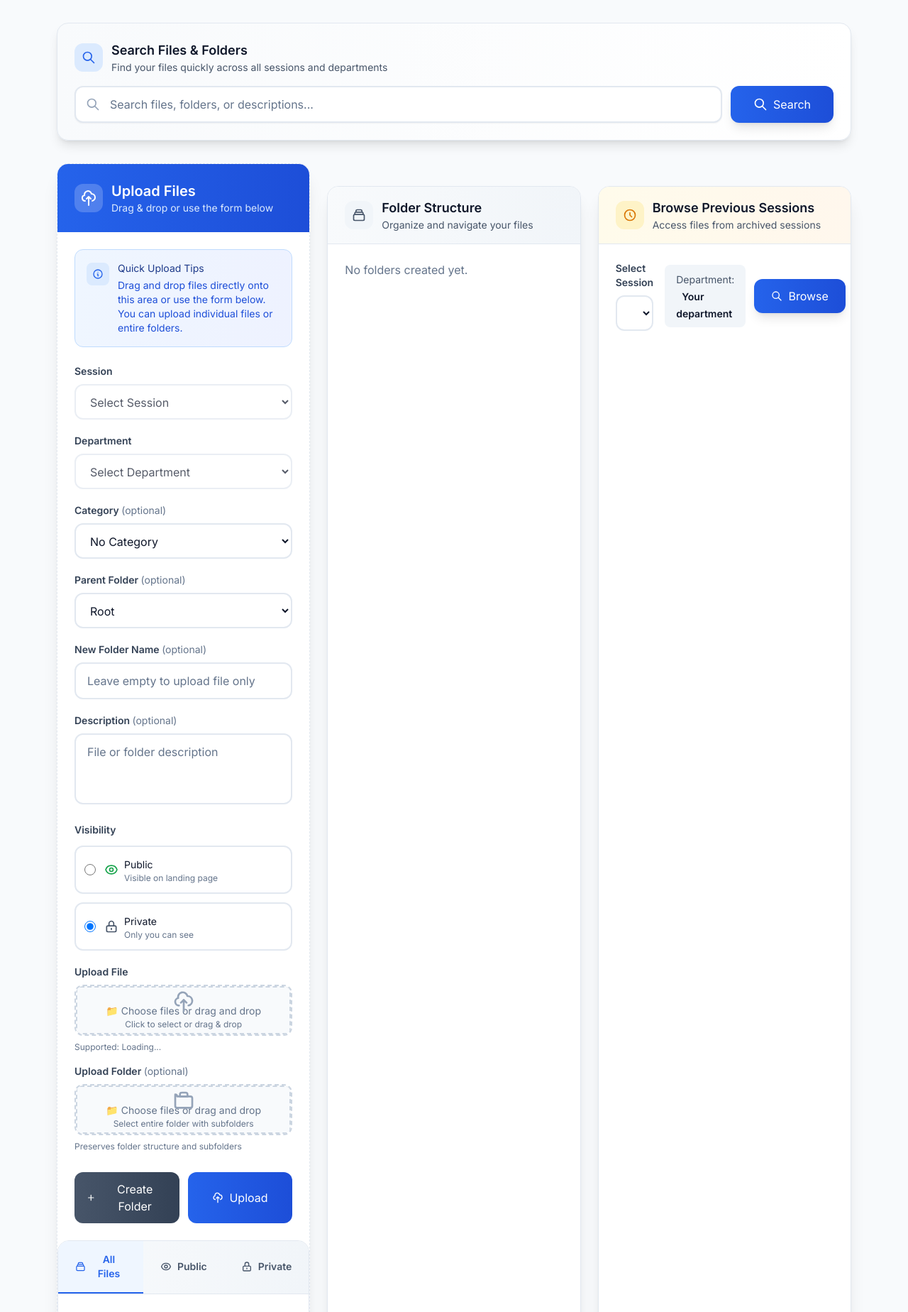
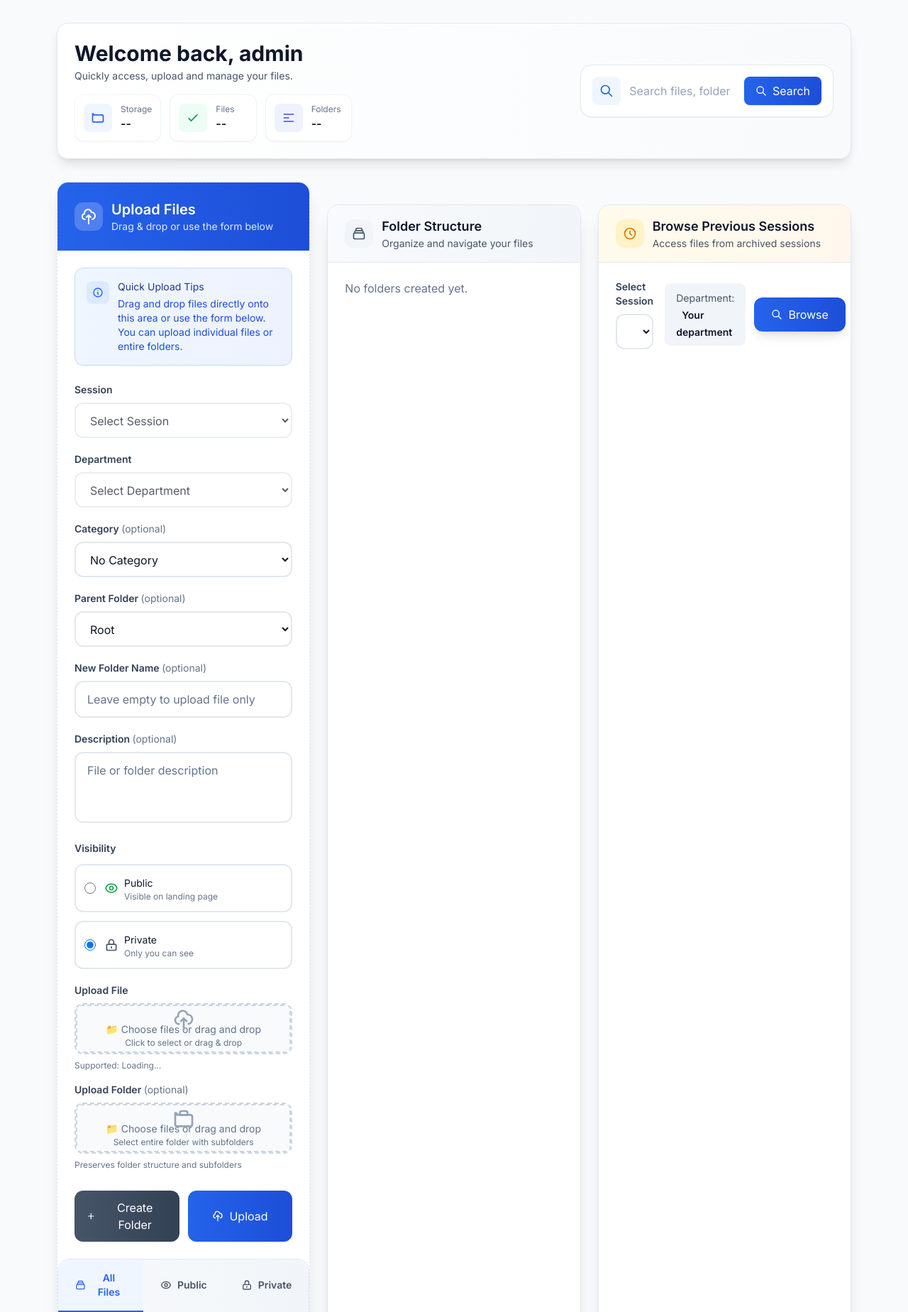
Before and after one commit to AyanAhmedKhan/MITS-Cloudy, a Django app: template templates/core/dashboard.html in a window 1280 px wide. Shown: the part 97-1945 px from the top of the page at 71% size. Run offline with Django 4.2, Linux system fonts and the light colour scheme; the template is opened without the code that fills it, so the values that code supplies are empty; a user stored in the database is signed in; data comes from the database, SQL or seed files in the repository; some libraries are stand-ins or nearby versions.

Commit message:
Refactor dashboard search section for improved usability and visual consistency

```diff
--- a/templates/core/dashboard.html
+++ b/templates/core/dashboard.html
@@ -1,50 +1,82 @@
 {% extends 'base.html' %}
 {% block title %}Dashboard - MITS Cloud{% endblock %}
 {% block content %}
-<!-- Enhanced Search Bar -->
-<div class="bg-gradient-to-r from-slate-50 to-white border border-slate-200 rounded-2xl shadow-lg mb-8 overflow-hidden">
-  <div class="p-6">
-    <div class="flex items-center gap-3 mb-4">
-      <div class="w-10 h-10 bg-blue-100 rounded-xl flex items-center justify-center">
-        <svg class="w-5 h-5 text-blue-600" fill="none" stroke="currentColor" viewBox="0 0 24 24">
-          <path stroke-linecap="round" stroke-linejoin="round" stroke-width="2" d="M21 21l-6-6m2-5a7 7 0 11-14 0 7 7 0 0114 0z"></path>
-        </svg>
-      </div>
-      <div>
-        <h2 class="text-lg font-semibold text-slate-900">Search Files & Folders</h2>
-        <p class="text-sm text-slate-600">Find your files quickly across all sessions and departments</p>
-      </div>
-    </div>
-
-    <div class="flex gap-3">
-      <div class="flex-1 relative">
-        <div class="absolute inset-y-0 left-0 pl-4 flex items-center pointer-events-none">
-          <svg class="w-5 h-5 text-slate-400" fill="none" stroke="currentColor" viewBox="0 0 24 24">
-            <path stroke-linecap="round" stroke-linejoin="round" stroke-width="2" d="M21 21l-6-6m2-5a7 7 0 11-14 0 7 7 0 0114 0z"></path>
-          </svg>
-        </div>
+
+<!-- Hero Header -->
+<div class="mb-8">
+  <div class="bg-gradient-to-r from-white to-slate-50 rounded-2xl shadow-lg border border-slate-200 overflow-hidden">
+    <div class="p-6 lg:flex lg:items-center lg:justify-between gap-6">
+      <div>
+        <h1 class="text-2xl lg:text-3xl font-bold text-slate-900">Welcome back, {{ user.first_name|default:user.username }}</h1>
+        <p class="mt-1 text-sm text-slate-600">Quickly access, upload and manage your files.</p>
+
+        <div class="mt-4 grid grid-cols-1 sm:grid-cols-3 gap-3">
+          <div class="p-3 bg-white rounded-xl border border-slate-100 shadow-sm">
+            <div class="flex items-center gap-3">
+              <div class="w-10 h-10 bg-blue-50 rounded-lg flex items-center justify-center">
+                <svg class="w-5 h-5 text-blue-600" fill="none" stroke="currentColor" viewBox="0 0 24 24"><path stroke-linecap="round" stroke-linejoin="round" stroke-width="2" d="M3 7v10a2 2 0 002 2h14a2 2 0 002-2V9a2 2 0 00-2-2H5a2 2 0 00-2-2z"></path></svg>
+              </div>
+              <div>
+                <div class="text-xs text-slate-500">Storage</div>
+                <div class="font-semibold text-slate-900">{{ storage_used|default:"--" }}</div>
+              </div>
+            </div>
+          </div>
+
+          <div class="p-3 bg-white rounded-xl border border-slate-100 shadow-sm">
+            <div class="flex items-center gap-3">
+              <div class="w-10 h-10 bg-emerald-50 rounded-lg flex items-center justify-center">
+                <svg class="w-5 h-5 text-emerald-600" fill="none" stroke="currentColor" viewBox="0 0 24 24"><path stroke-linecap="round" stroke-linejoin="round" stroke-width="2" d="M5 13l4 4L19 7"></path></svg>
+              </div>
+              <div>
+                <div class="text-xs text-slate-500">Files</div>
+                <div class="font-semibold text-slate-900">{{ files_count|default:"--" }}</div>
+              </div>
+            </div>
+          </div>
+
+          <div class="p-3 bg-white rounded-xl border border-slate-100 shadow-sm">
+            <div class="flex items-center gap-3">
+              <div class="w-10 h-10 bg-indigo-50 rounded-lg flex items-center justify-center">
+                <svg class="w-5 h-5 text-indigo-600" fill="none" stroke="currentColor" viewBox="0 0 24 24"><path stroke-linecap="round" stroke-linejoin="round" stroke-width="2" d="M4 6h16M4 12h8m-8 6h16"></path></svg>
+              </div>
+              <div>
+                <div class="text-xs text-slate-500">Folders</div>
+                <div class="font-semibold text-slate-900">{{ folders_count|default:"--" }}</div>
+              </div>
+            </div>
+          </div>
+        </div>
+      </div>
+
+      <!-- Centered Search Card -->
+      <div class="mt-6 lg:mt-0 lg:w-1/3">
+        <div class="bg-white rounded-2xl border border-slate-200 shadow-sm p-4 flex items-center gap-3">
+          <div class="w-10 h-10 bg-blue-50 rounded-lg flex items-center justify-center">
+            <svg class="w-5 h-5 text-blue-600" fill="none" stroke="currentColor" viewBox="0 0 24 24"><path stroke-linecap="round" stroke-linejoin="round" stroke-width="2" d="M21 21l-6-6m2-5a7 7 0 11-14 0 7 7 0 0114 0z"></path></svg>
+          </div>
+          <div class="flex-1">
+            <label for="search-input" class="sr-only">Search files</label>
             <input type="text" id="search-input" placeholder="Search files, folders, or descriptions..."
-               class="w-full border-2 border-slate-200 rounded-xl pl-12 pr-4 py-3 text-slate-900 placeholder-slate-500 focus:ring-2 focus:ring-blue-500 focus:border-transparent transition-all duration-200 bg-white shadow-sm">
-      </div>
-      <button onclick="performSearch()" class="bg-gradient-to-r from-blue-600 to-blue-700 text-white px-8 py-3 rounded-xl hover:from-blue-700 hover:to-blue-800 focus:ring-2 focus:ring-blue-500 focus:ring-offset-2 transition-all duration-200 shadow-lg hover:shadow-xl flex items-center gap-2 font-medium">
-        <svg class="w-5 h-5" fill="none" stroke="currentColor" viewBox="0 0 24 24">
-          <path stroke-linecap="round" stroke-linejoin="round" stroke-width="2" d="M21 21l-6-6m2-5a7 7 0 11-14 0 7 7 0 0114 0z"></path>
-        </svg>
+                   class="w-full border-0 outline-none text-slate-900 placeholder-slate-400 bg-transparent" />
+          </div>
+          <button onclick="performSearch()" class="ml-2 inline-flex items-center gap-2 px-4 py-2 bg-gradient-to-r from-blue-600 to-blue-700 text-white rounded-lg shadow hover:from-blue-700 hover:to-blue-800">
+            <svg class="w-4 h-4" fill="none" stroke="currentColor" viewBox="0 0 24 24"><path stroke-linecap="round" stroke-linejoin="round" stroke-width="2" d="M21 21l-6-6m2-5a7 7 0 11-14 0 7 7 0 0114 0z"></path></svg>
             Search
           </button>
         </div>
 
-    <div id="search-results" class="mt-6 hidden">
+        <div id="search-results" class="mt-3 hidden">
           <div class="bg-white rounded-xl border border-slate-200 shadow-sm overflow-hidden">
-        <div class="px-6 py-4 border-b border-slate-200 bg-slate-50">
+            <div class="px-4 py-3 border-b border-slate-100 bg-slate-50">
               <h3 class="font-semibold text-slate-900 flex items-center gap-2">
-            <svg class="w-5 h-5 text-blue-600" fill="none" stroke="currentColor" viewBox="0 0 24 24">
-              <path stroke-linecap="round" stroke-linejoin="round" stroke-width="2" d="M9 12l2 2 4-4m6 2a9 9 0 11-18 0 9 9 0 0118 0z"></path>
-            </svg>
+                <svg class="w-4 h-4 text-blue-600" fill="none" stroke="currentColor" viewBox="0 0 24 24"><path stroke-linecap="round" stroke-linejoin="round" stroke-width="2" d="M9 12l2 2 4-4m6 2a9 9 0 11-18 0 9 9 0 0118 0z"></path></svg>
                 Search Results
               </h3>
             </div>
-        <div id="search-results-content" class="p-6 space-y-3"></div>
+            <div id="search-results-content" class="p-4 space-y-3"></div>
+          </div>
+        </div>
       </div>
     </div>
   </div>
```
Lines whose indentation alone changed are shown as unchanged.
